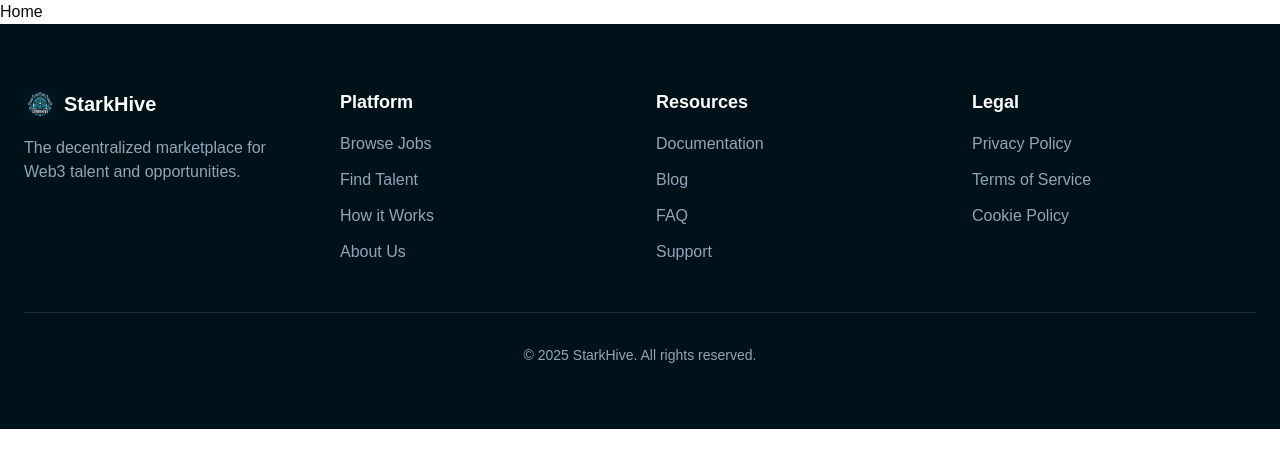
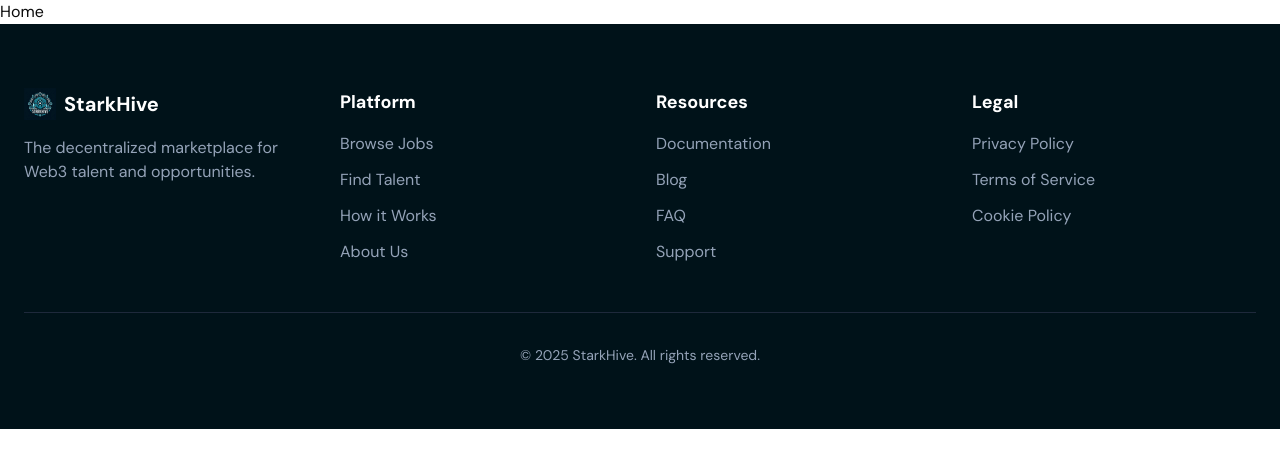
Before and after one commit to StarkHive/starkhive-web, a Next.js app: page / in a window 1280 px wide. Shown: the top 468 px of the page. Built offline with nearby package versions, Linux system fonts and the light colour scheme.

Commit message:
set up dm sans font for the entire application

```diff
--- a/app/globals.css
+++ b/app/globals.css
@@ -3,7 +3,7 @@
 @tailwind utilities;
 
 body {
-  font-family: Arial, Helvetica, sans-serif;
+  font-family: var(--font-dm-sans), Arial, Helvetica, sans-serif;
 }
 
 @layer base {
--- a/app/layout.tsx
+++ b/app/layout.tsx
@@ -1,11 +1,13 @@
 import type { Metadata } from "next";
-import { Inter } from "next/font/google";
+import { DM_Sans } from 'next/font/google';
 import "./globals.css";
 import Footer from "@/components/ui/footer";
 
-const inter = Inter({
-  variable: "--font-inter",
-  subsets: ["latin"],
+const dmSans = DM_Sans({
+  subsets: ['latin'],
+  weight: ['400', '500', '700'],
+  variable: '--font-dm-sans',
+  display: 'swap',
 });
 
 export const metadata: Metadata = {
@@ -20,7 +22,7 @@ export default function RootLayout({
 }>) {
   return (
     <html lang="en">
-      <body className={`${inter.variable} antialiased`}>{children}
+      <body className={dmSans.variable}>{children}
 
         <Footer/>
       </body>
--- a/tailwind.config.ts
+++ b/tailwind.config.ts
@@ -55,7 +55,10 @@ export default {
   			lg: 'var(--radius)',
   			md: 'calc(var(--radius) - 2px)',
   			sm: 'calc(var(--radius) - 4px)'
-  		}
+  		},
+		  fontFamily: {
+			sans: ['var(--font-dm-sans)', 'ui-sans-serif', 'system-ui', 'sans-serif'],
+		  },
   	}
   },
   plugins: [require("tailwindcss-animate")],
```
